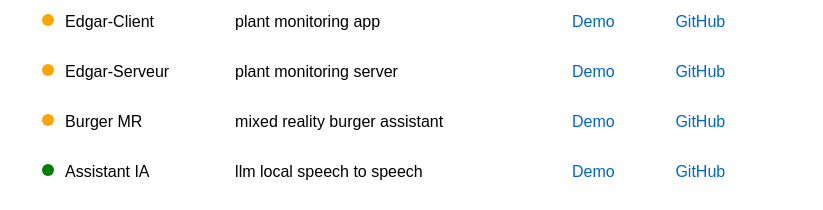
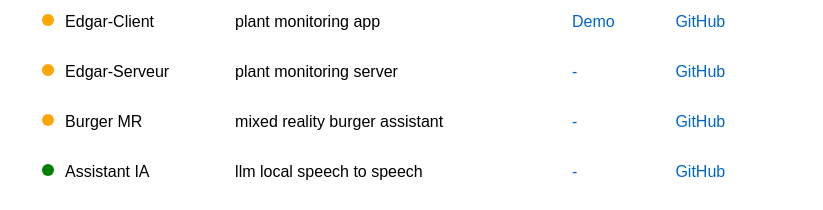
Before and after one commit to HugoSvy/portfolio, a plain HTML site: page index.html in a window 1280 px wide. Shown: the part 196-406 px from the top of the page, without its empty margins (228-1051 px from the left). Drawn offline with Linux system fonts and the light colour scheme.

Commit message:
Update index.html

```diff
--- a/index.html
+++ b/index.html
@@ -120,21 +120,21 @@
                     <td class="status status-en-cours"><span class="status-indicator"></span></td>
                     <td>Edgar-Serveur</td>
                     <td>plant monitoring server</td>
-                    <td><a target="_blank" href="-">Demo</a></td>
+                    <td><a target="_blank">-</a></td>
                     <td><a target="_blank" href="https://github.com/HugoSvy/Edgar-Serveur">GitHub</a></td>
                 </tr>
                 <tr>
                     <td class="status status-en-cours"><span class="status-indicator"></span></td>
                     <td>Burger MR</td>
                     <td>mixed reality burger assistant</td>
-                    <td><a target="_blank" href="-">Demo</a></td>
+                    <td><a target="_blank">-</a></td>
                     <td><a target="_blank" href="https://github.com/HugoSvy/Burger_MR">GitHub</a></td>
                 </tr>
                 <tr>
                     <td class="status status-fini"><span class="status-indicator"></span></td>
                     <td>Assistant IA</td>
                     <td>llm local speech to speech</td>
-                    <td><a target="_blank" href="-">Demo</a></td>
+                    <td><a target="_blank">-</a></td>
                     <td><a target="_blank" href="https://github.com/HugoSvy/AssistantIA-Speech-to-Speech">GitHub</a></td>
                 </tr>
                 <tr>
```
